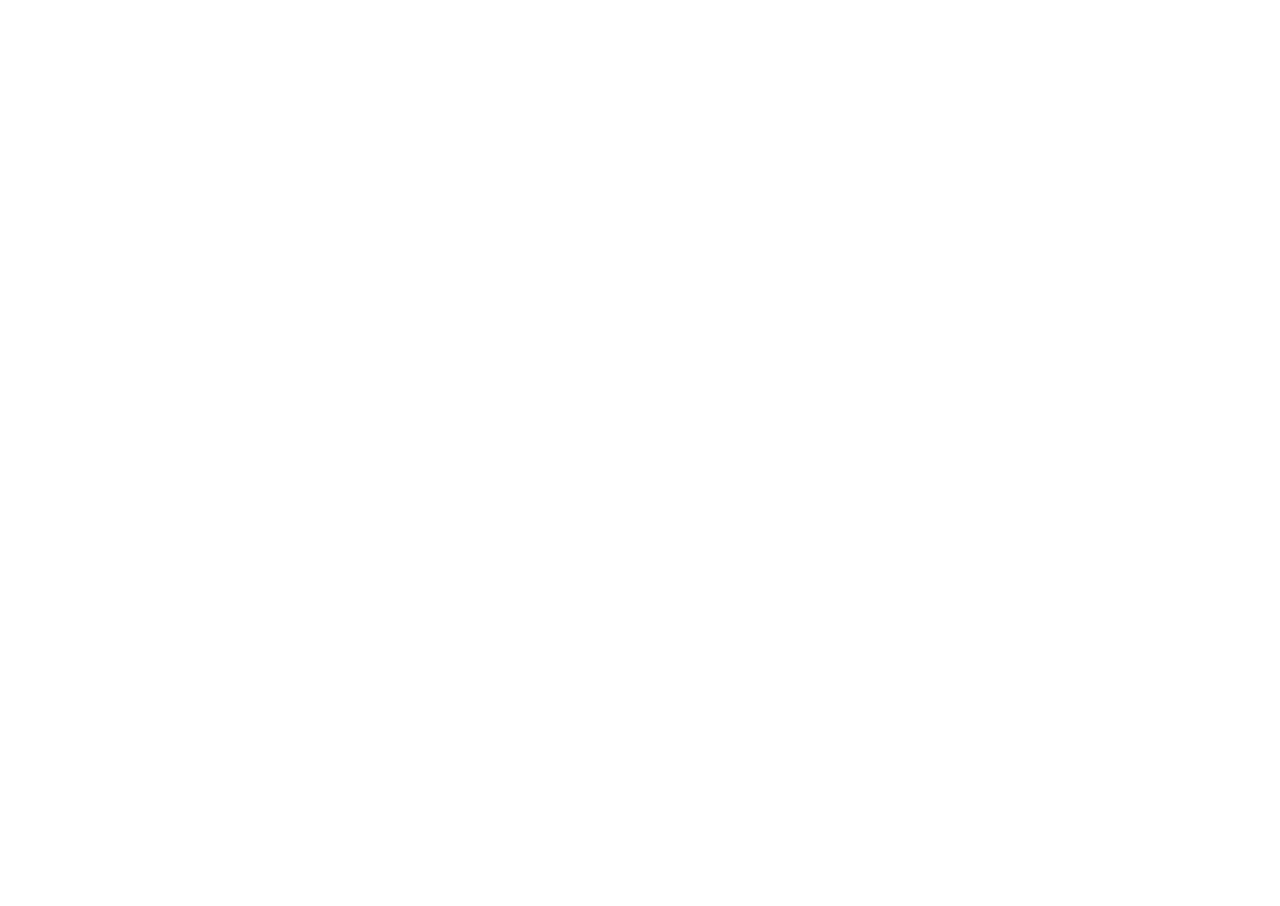
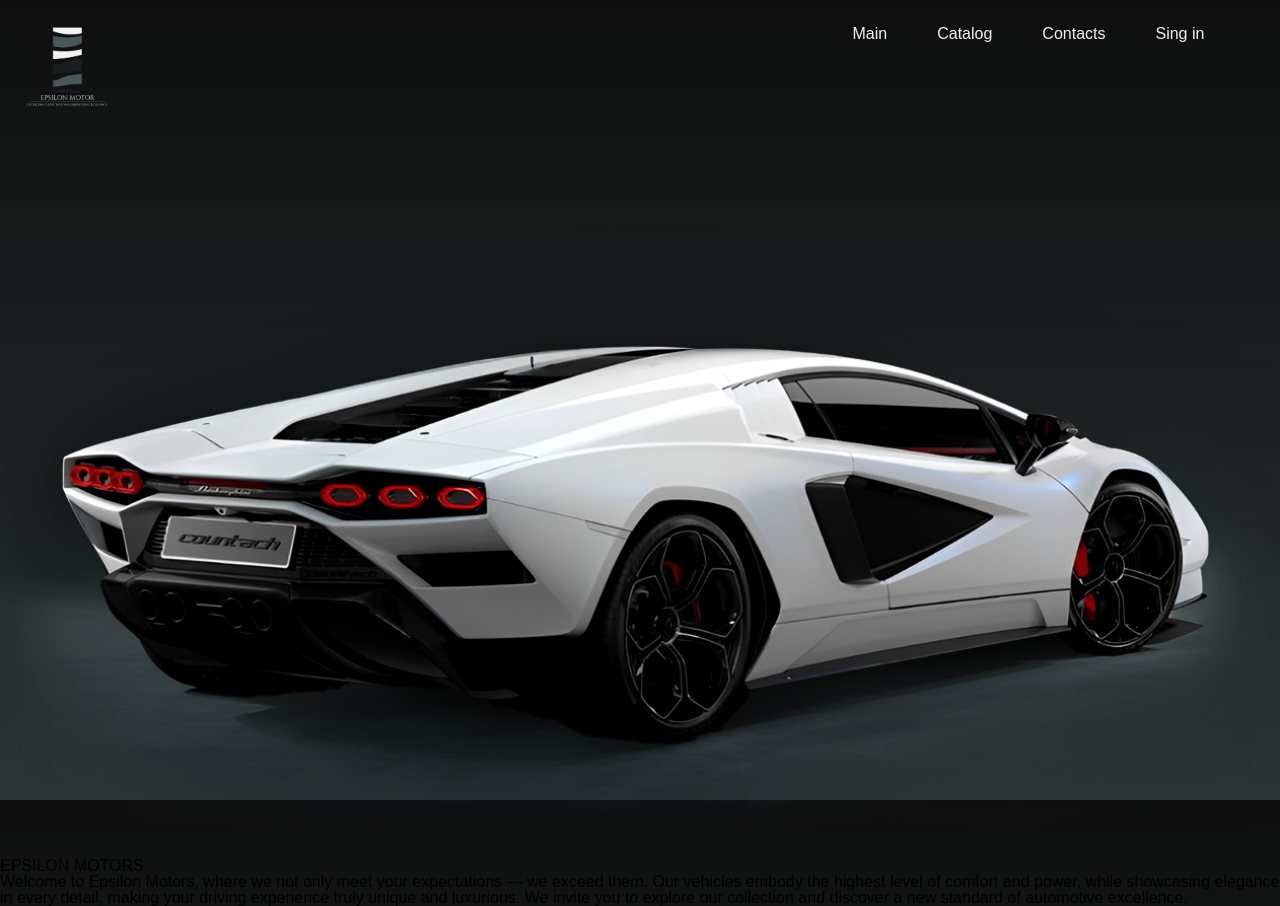
Before and after one commit to Floomin/HW_05, a plain HTML site: page index.html in a window 1280 px wide. Before the commit the page ends 800 px from the top, so only its background shows below. Drawn offline with Linux system fonts and the light colour scheme; a web font is replaced by a local one.

Commit message:
Created main page, add style for header

```diff
--- /dev/null
+++ b/css/reset.css
@@ -0,0 +1,130 @@
+html,
+body,
+div,
+span,
+applet,
+object,
+iframe,
+h1,
+h2,
+h3,
+h4,
+h5,
+h6,
+p,
+blockquote,
+pre,
+a,
+abbr,
+acronym,
+address,
+big,
+cite,
+code,
+del,
+dfn,
+em,
+img,
+ins,
+kbd,
+q,
+s,
+samp,
+small,
+strike,
+strong,
+sub,
+sup,
+tt,
+var,
+b,
+u,
+i,
+center,
+dl,
+dt,
+dd,
+ol,
+ul,
+li,
+fieldset,
+form,
+label,
+legend,
+table,
+caption,
+tbody,
+tfoot,
+thead,
+tr,
+th,
+td,
+article,
+aside,
+canvas,
+details,
+embed,
+figure,
+figcaption,
+footer,
+header,
+hgroup,
+menu,
+nav,
+output,
+ruby,
+section,
+summary,
+time,
+mark,
+audio,
+video {
+  margin: 0;
+  padding: 0;
+  border: 0;
+  font-size: 100%;
+  font: inherit;
+  vertical-align: baseline;
+}
+
+html {
+  font-size: 16px;
+}
+/* HTML5 display-role reset for older browsers */
+article,
+aside,
+details,
+figcaption,
+figure,
+footer,
+header,
+hgroup,
+menu,
+nav,
+section {
+  display: block;
+}
+body {
+  font-size: 1rem;
+  line-height: 1;
+  box-sizing: border-box;
+}
+ol,
+ul {
+  list-style: none;
+}
+blockquote,
+q {
+  quotes: none;
+}
+blockquote:before,
+blockquote:after,
+q:before,
+q:after {
+  content: "";
+  content: none;
+}
+table {
+  border-collapse: collapse;
+  border-spacing: 0;
+}
--- /dev/null
+++ b/css/style.css
@@ -0,0 +1,47 @@
+/* Определяем шрифт Cinzel для использования на веб-странице */
+@font-face {
+  font-family: "Cinzel";
+  src: url("../fonts/Cinzel-VariableFont_wght.ttf"); /* Указываем путь к файлу шрифта */
+}
+
+/* Применяем шрифт Cinzel ко всем элементам HTML и используем sans-serif в качестве альтернативы */
+html {
+  font-family: "Cinzel", sans-serif;
+}
+
+/* Настраиваем фон для всего документа */
+body {
+  background: linear-gradient(
+    #0e0e0e,
+    #2d3435
+  ); /* Градиентный фон от черного к темно-серому */
+  background-attachment: fixed; /* Фиксируем фон при прокрутке страницы */
+}
+
+/* Стили для верхней части страницы (шапка) */
+.header {
+  padding: 2%; /* Отступы внутри шапки */
+  display: flex; /* Устанавливаем блочный контейнер для элементов */
+  justify-content: space-between; /* Распределяем элементы по краям контейнера */
+  align-items: center; /* Выравниваем элементы по вертикали */
+}
+
+/* Стили для меню в шапке */
+.header__menu {
+  display: flex; /* Располагаем пункты меню в ряд */
+  align-self: start; /* Выравниваем меню по верхнему краю шапки */
+}
+
+/* Стили для ссылок в меню */
+.header__menu a {
+  margin-right: 50px; /* Добавляем отступ между ссылками меню */
+  display: inline-block; /* Размещаем пункты меню в ряд */
+  color: #f2f2f2; /* Цвет текста для читаемости на фоне */
+  text-decoration: none; /* Убираем подчеркивание ссылок */
+  white-space: nowrap; /* Предотвращаем перенос текста на новую строку */
+}
+
+/* Стили при наведении на ссылки в меню */
+.header__menu a:hover {
+  color: #69020b; /* Изменяем цвет текста при наведении */
+}
--- a/index.html
+++ b/index.html
@@ -3,7 +3,43 @@
   <head>
     <meta charset="UTF-8" />
     <meta name="viewport" content="width=device-width, initial-scale=1.0" />
-    <title>Document</title>
+    <title>Epsilon Motor</title>
+    <link rel="stylesheet" href="css/reset.css" />
+    <link rel="stylesheet" href="css/style.css" />
   </head>
-  <body></body>
+  <body>
+    <div class="wrapper">
+      <header class="header">
+        <div class="header__logo">
+          <img src="./images/logo.png" alt="Logo" width="10%" />
+        </div>
+        <div class="header__menu">
+          <a href="./index.html">Main</a>
+          <a href="./pages/Catalog.html">Catalog</a>
+          <a href="./pages/Contacts.html">Contacts</a>
+          <a href="./pages/Authorization.html">Sing in</a>
+        </div>
+      </header>
+      <div class="main">
+        <div class="main--img">
+          <img
+            src="./images/backgroud_car_off.png"
+            alt="Lamborgini"
+            width="100%"
+          />
+        </div>
+        <div class="main__text">
+          <h1>EPSILON MOTORS</h1>
+          <p>
+            Welcome to Epsilon Motors, where we not only meet your expectations
+            — we exceed them. Our vehicles embody the highest level of comfort
+            and power, while showcasing elegance in every detail, making your
+            driving experience truly unique and luxurious. We invite you to
+            explore our collection and discover a new standard of automotive
+            excellence.
+          </p>
+        </div>
+      </div>
+    </div>
+  </body>
 </html>
```
Also changed, not shown: images/backgroud_car_off.png (added), images/logo.png (added).
